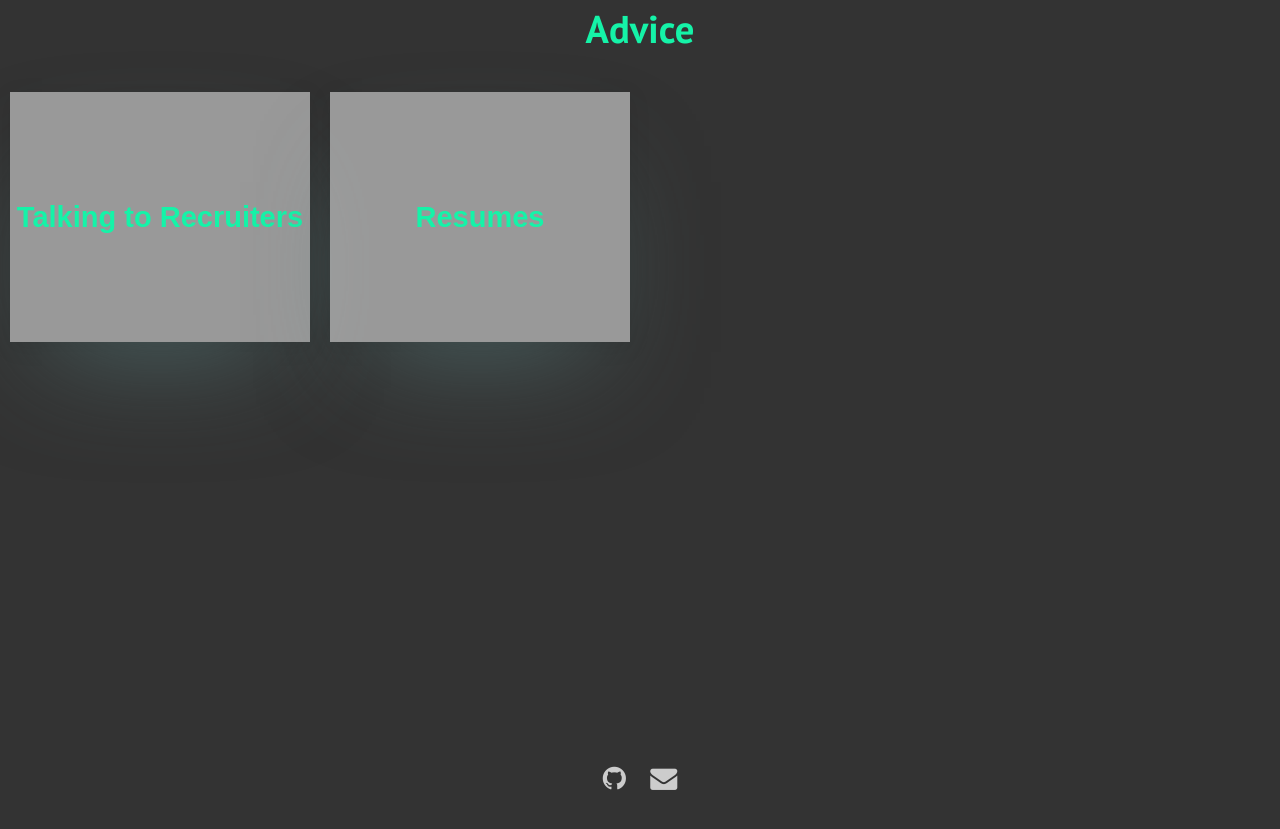
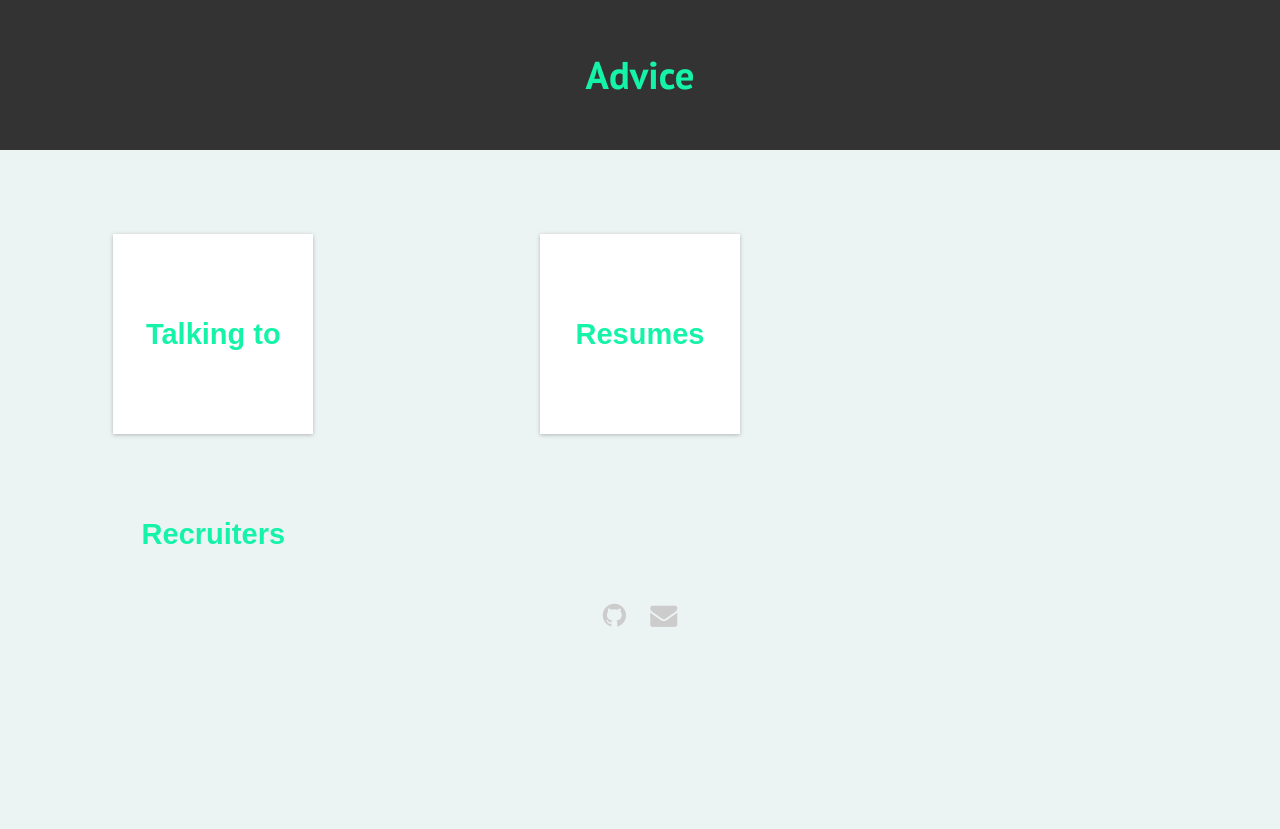
Before and after one commit to shannonphu/blog, a Jekyll site: the page built from index.html, in a window 1280 px wide. Shown: the top 829 px of the page. Built offline with Jekyll 4.4.1, drawn with Linux system fonts in a browser that asks for light colours; nearby versions of some CDN libraries; some web fonts are replaced; the list of posts is cut into pages by our own code.

Commit message:
update styles

```diff
--- a/_includes/collection.html
+++ b/_includes/collection.html
@@ -1,6 +1,6 @@
 <div class="pure-g">
 	{% for post in paginator.posts %}
-	<article class="pure-u-1 pure-u-md-1-4 collection-card-wrapper">
+	<article class="pure-u-1 pure-u-md-1-3 collection-card-wrapper">
 		<div class="collection-card">
 			<a href="{{post.url | prepend: site.baseurl}}">
 				<h2>{{post.title}}</h2>
--- a/assets/css/main.scss
+++ b/assets/css/main.scss
@@ -6,8 +6,10 @@
 
 $text-background-color:#fff;
 $sidebar-background-color: #333333;
+$subtle-card-shadow: 0px 1px 4px 0px rgba(0,0,0,0.25);
 $card-shadow: 0px 50px 110px -40px rgba(86, 119, 119, 0.68), 0px 5px 20px rgba(0, 0, 0, 0.1);
-$collection-card-height: 250px;
+$collection-card-height: 200px;
+$global-background-color: #ecf3f3;
 
 *, *::after, *::before {
   box-sizing: border-box;
@@ -32,7 +34,7 @@ html {
 
 body {
   color: #515151;
-  background-color: #ecf3f3;
+  background-color: $global-background-color;
 }
 
 a {
@@ -109,24 +111,18 @@ a {
 }
 
 .home-social {
-	background-color: $sidebar-background-color;
-	margin: 100px 0;
-	position: absolute;
-	bottom: 0;
+	margin: 150px 0 50px 0;
 	width: 100%;
-}
-
-// Content
-.content {
-  padding: 50px;
 }
 
 .collection {
 	height: 100vh;
-	background-color: $sidebar-background-color;
+	background-color: $global-background-color;
 
 	.title {
 		width: 100%;
+		height: 150px;
+		line-height: 150px;
 		background-color: $sidebar-background-color;
 		color: #15F3A8;
 		text-align: center;
@@ -136,13 +132,16 @@ a {
 
 .collection-card-wrapper {
 	padding: 10px;
+	margin-top: 50px;
 
 	.collection-card {
+		width: $collection-card-height;
 		height: $collection-card-height;
 		line-height: $collection-card-height;
 		text-align: center;
-		background-color: rgba(255, 255, 255, 0.5);
-		box-shadow: $card-shadow;
+		margin: 0 auto;
+		background-color: $text-background-color;
+		box-shadow: $subtle-card-shadow;
 		transition: all .3s;
 		a {
 		color: #15F3A8;
@@ -163,8 +162,23 @@ a {
   border-bottom: 1px solid #ccc;
 }
 
+// Content
+.content {
+  padding: 50px;
+}
+
 @media screen and (max-width: 768px) {
   .sidebar {
-    text-align: center;
+	text-align: center;
+	position: relative;
   }
+
+	// Content
+	.content {
+		padding: 20px;
+	}
+
+	.post {
+		padding: 20px;
+	}
 }
```
